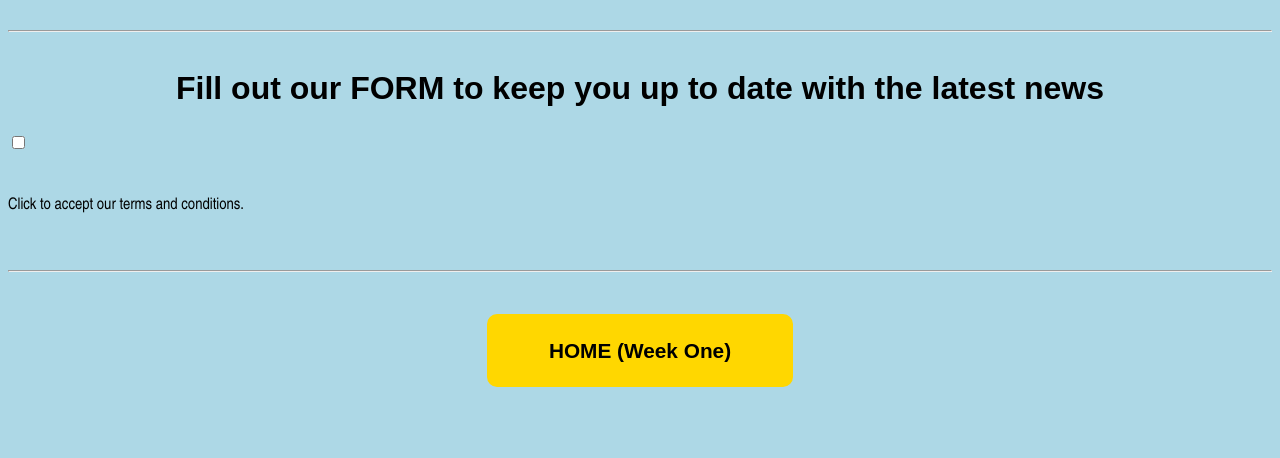
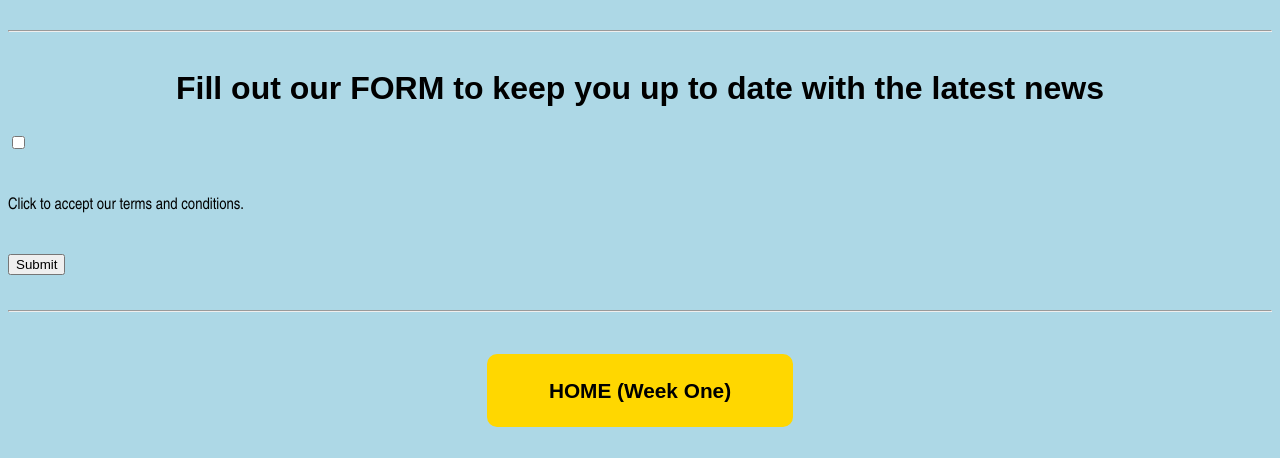
Before and after one commit to c4046159/WEB_TECHNOLOGIES, a plain HTML site: page week4.html in a window 1280 px wide. Shown: the part 6454-6912 px from the top of the page. Before the commit the page ends 6872 px from the top, so only its background shows below. Drawn offline with Linux system fonts and the light colour scheme.

Commit message:
Update week4.html

```diff
--- a/week4.html
+++ b/week4.html
@@ -91,9 +91,10 @@
         <hr>
         <h1> Fill out our FORM to keep you up to date with the latest news </h1>
  <form>
-<input type="checkbox"><p> Click to accept our terms and conditions.</p>
+<input type="checkbox"><p> Click to accept our terms and conditions.</p> <input type="submit">
 
-</form>
+
+ </form>
         <hr>
 
         <h2>
```
